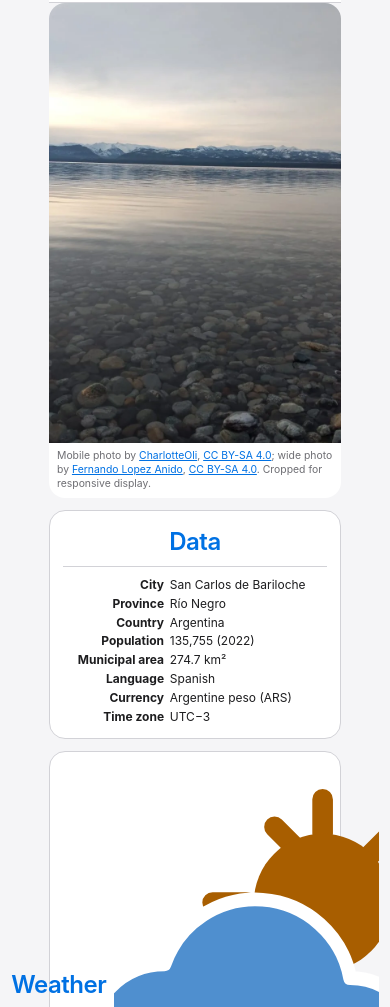
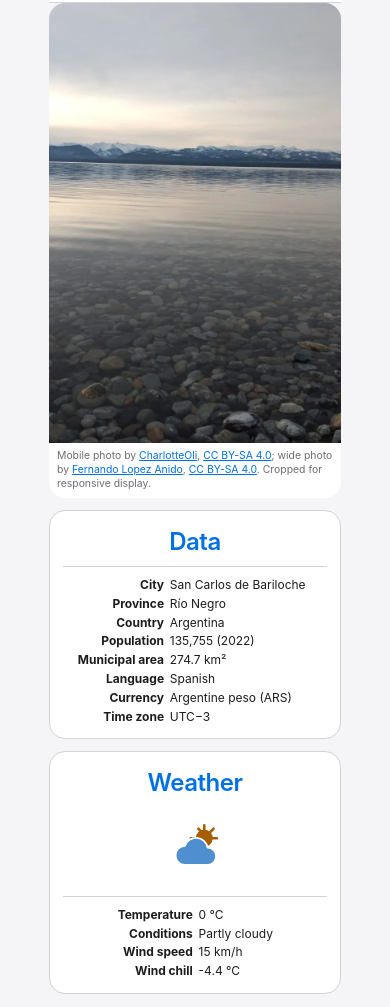
Before and after one commit to Ghost-CR/wdd131, a plain HTML site: page place.html in a window 390 px wide. Shown: the part 66-1073 px from the top of the page. Drawn offline with Linux system fonts and the light colour scheme.

Commit message:
svg size correction

```diff
--- a/styles/place.css
+++ b/styles/place.css
@@ -93,11 +93,12 @@ main {
   gap: 0.5rem;
 }
 
-.weather-icon {
+.hero .weather .weather-icon {
   display: none;
   width: 1.15rem;
   height: 1.15rem;
-  flex: 0 0 auto;
+  flex: 0 0 1.15rem;
+  object-fit: contain;
 }
 
 .hero table {
@@ -155,8 +156,16 @@ footer {
 }
 
 @media (max-width: 639px) {
-  .weather-icon {
+  .hero .weather h2 {
+    flex-direction: column;
+    gap: 0.4rem;
+  }
+
+  .hero .weather .weather-icon {
     display: block;
+    width: clamp(2.5rem, 14vw, 3.5rem);
+    height: auto;
+    flex-basis: auto;
   }
 }
 
```
